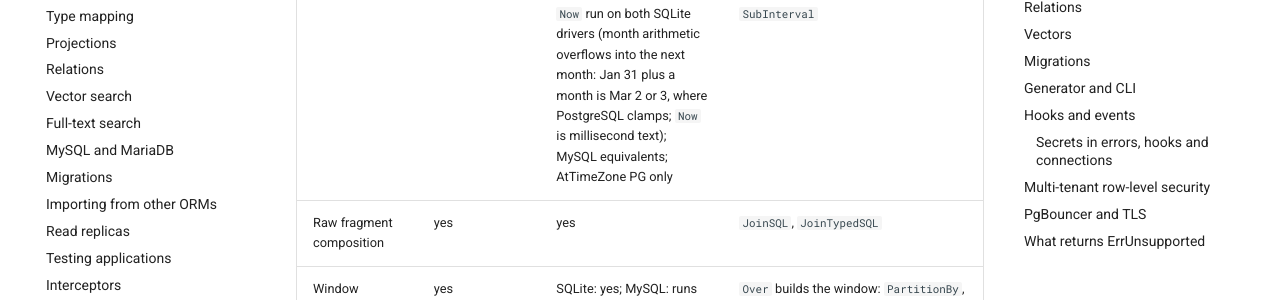
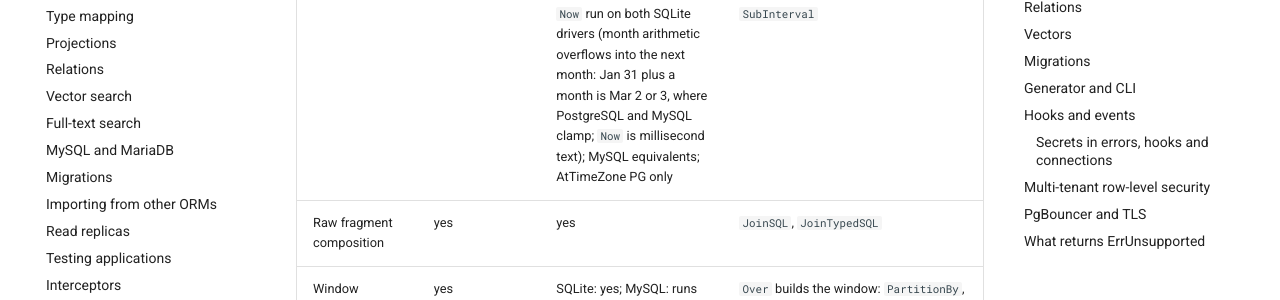
Before and after one commit to azrtydxb/momo, an MkDocs documentation site: the page built from docs/capabilities.md, in a window 1280 px wide and 900 px high, scrolled down 10070 px. Shown: the part 254-554 px from the top of the window. Built offline with MkDocs 1.6.1 and Material for MkDocs 9.7.7, drawn with Linux system fonts in a browser that asks for light colours; comment, search, counter and statistics services are not loaded; the version menu is left out.

Commit message:
docs(capabilities): MySQL also clamps month arithmetic

```diff
--- a/docs/capabilities.md
+++ b/docs/capabilities.md
@@ -150,7 +150,7 @@ The `dialect/dialect.go` flags for the unusable dialects, for planning only:
 | Aggregate ORDER BY, `WITHIN GROUP`, `string_agg`, `array_agg`, `jsonb_agg` | yes                                                                                     | `StringAgg` yes (SQLite 3.44+ for ORDER BY; MySQL `GROUP_CONCAT ... SEPARATOR`); `JSONBAgg`/`JSONBBuildObject` map to `json_group_array`/`json_object` and `JSON_ARRAYAGG`/`JSON_OBJECT` (no ORDER BY on MySQL); `ArrayAgg`, `WithinGroup`, `PercentileCont`/`PercentileDisc`: `ErrUnsupported` | `Aggregate[T]`, `.OrderBy`, `.WithinGroup`, `.Filter`, `StringAgg`, `ArrayAgg[T]`, `JSONBAgg[T]`, `JSONBBuildObject[T]`, `JSONField`, `ToJSONB[T]`, `EmptyJSONArray[T]`, `PercentileCont`, `PercentileDisc[T]`                                                                                                                                                                                                                                                                                                                                                  |
 | `current_schema()`                                                         | yes                                                                                     | MySQL maps to `DATABASE()`; SQLite `ErrUnsupported`                                                                                                                                                                                                                                             | `CurrentSchema()`                                                                                                                                                                                                                                                                                                                                                                                                                                                                                                                                               |
 | JSON operators on `types.JSON[T]`                                          | yes                                                                                     | SQLite: `JSONText`, `JSONPath`, `JSONHasKey` run on both SQLite drivers (a JSON boolean extracts as `1` or `0`; `JSONContains` is `ErrUnsupported`, since `json_each` cannot express the recursive `@>` rule); MySQL runs in the shared suite (`suite.RunAll`) only where that suite covers it  | `JSONText`, `JSONPath`, `JSONContains`, `JSONHasKey`                                                                                                                                                                                                                                                                                                                                                                                                                                                                                                            |
-| Date and time expressions                                                  | yes                                                                                     | SQLite: every `ExtractField`, `TruncUnit`, interval and `Now` run on both SQLite drivers (month arithmetic overflows into the next month: Jan 31 plus a month is Mar 2 or 3, where PostgreSQL clamps; `Now` is millisecond text); MySQL equivalents; AtTimeZone PG only                         | `Extract`, `AtTimeZone`, `DateTrunc`, `Now`, `CurrentTimestamp`, `IntervalOf`, `IntervalExpr`, `AddInterval`, `SubInterval`                                                                                                                                                                                                                                                                                                                                                                                                                                     |
+| Date and time expressions                                                  | yes                                                                                     | SQLite: every `ExtractField`, `TruncUnit`, interval and `Now` run on both SQLite drivers (month arithmetic overflows into the next month: Jan 31 plus a month is Mar 2 or 3, where PostgreSQL and MySQL clamp; `Now` is millisecond text); MySQL equivalents; AtTimeZone PG only                | `Extract`, `AtTimeZone`, `DateTrunc`, `Now`, `CurrentTimestamp`, `IntervalOf`, `IntervalExpr`, `AddInterval`, `SubInterval`                                                                                                                                                                                                                                                                                                                                                                                                                                     |
 | Raw fragment composition                                                   | yes                                                                                     | yes                                                                                                                                                                                                                                                                                             | `JoinSQL`, `JoinTypedSQL`                                                                                                                                                                                                                                                                                                                                                                                                                                                                                                                                       |
 | Window functions                                                           | yes                                                                                     | SQLite: yes; MySQL: runs in the shared suite (`suite.RunAll`) only where that suite covers it                                                                                                                                                                                                   | `Over` builds the window: `PartitionBy`, `OrderBy`, frame methods `Rows`, `Range`, `Groups` with `UnboundedPreceding`, `Preceding`, `CurrentRow`, `Following`, `UnboundedFollowing`. Attach it with `Agg.Over`, `AggExpr.Over` (not with an inner ORDER BY or WITHIN GROUP) or `RowNumber`, `Rank`, `DenseRank`, `Lag`, `Lead`, `FirstValue`, `LastValue` followed by `.Over`. A missing ORDER BY on a ranking or offset function, a frame on a ranking function and a malformed frame fail with `ErrValidation`; `Groups` on MySQL fails with `ErrUnsupported` |
 | Aggregate `FILTER` clause                                                  | yes                                                                                     | SQLite: yes; MySQL: `ErrUnsupported`                                                                                                                                                                                                                                                            | `Agg.Filter` returns a `FilteredAgg` usable in a select list, HAVING and `Over`                                                                                                                                                                                                                                                                                                                                                                                                                                                                                 |
```
